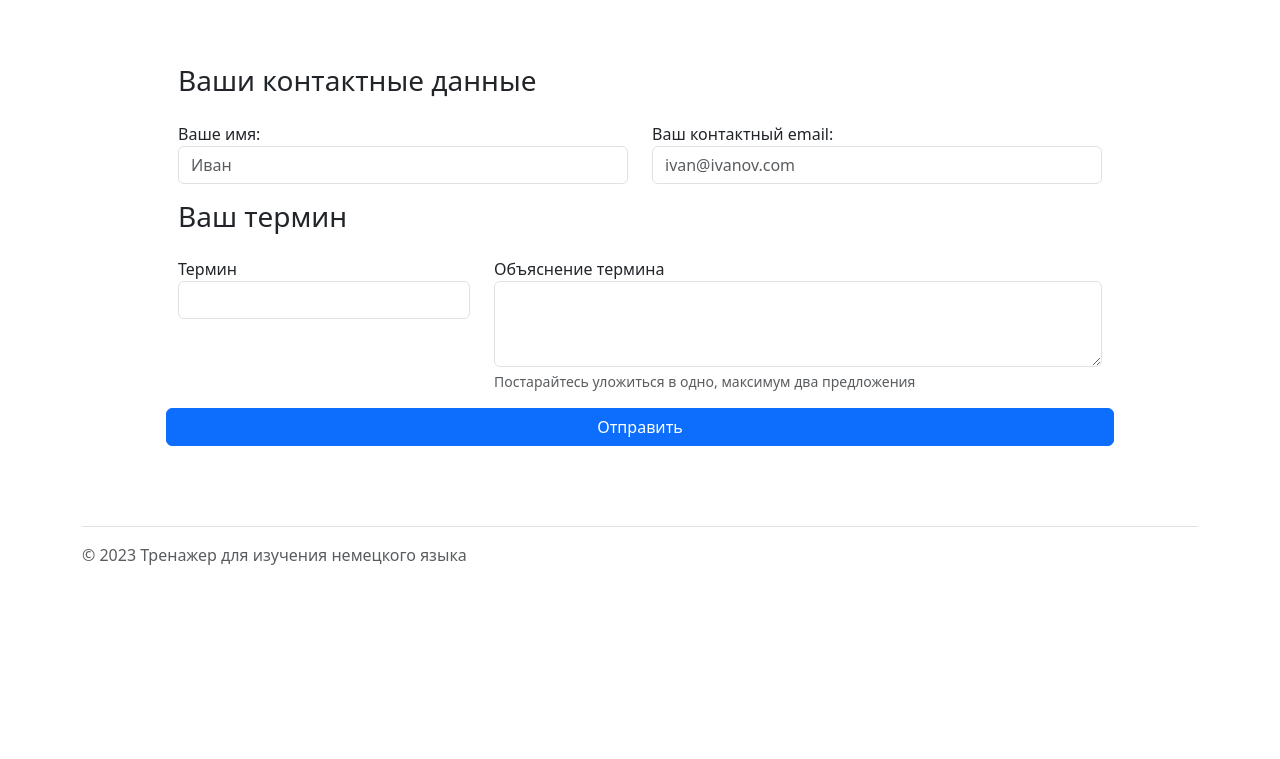
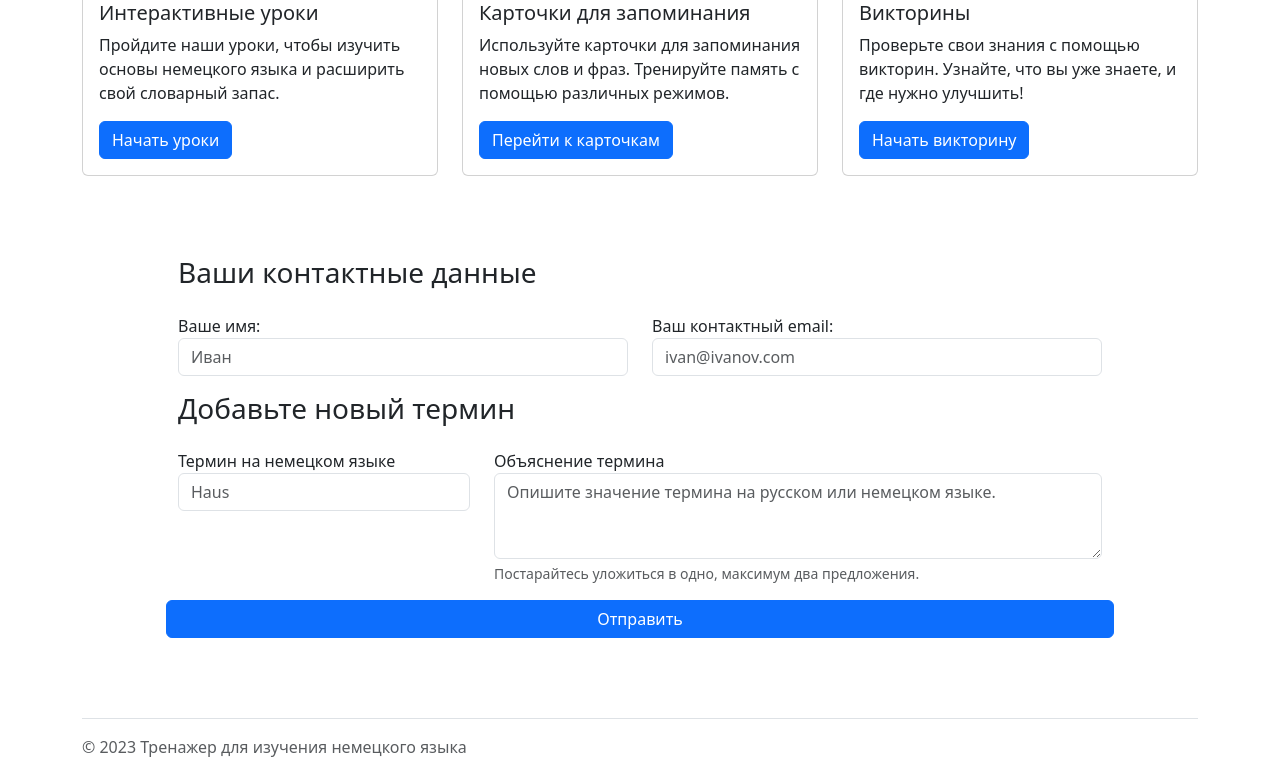
Before and after one commit to juliacuper/proj_german, a Django app: page /add-term/ in a window 1280 px wide. Shown: the part 1055-1814 px from the top of the page. Before the commit the page ends 1620 px from the top, so only its background shows below. Run offline with Django 4.2, Linux system fonts and the light colour scheme; some libraries are stand-ins or nearby versions.

Commit message:
german_term_add.html

```diff
--- a/templates/term_add.html
+++ b/templates/term_add.html
@@ -1,15 +1,14 @@
 {% extends "base_page.html" %}
 
 {% block page-title %}
-Добавить термин
+Добавить новый термин для изучения немецкого языка
 {% endblock %}
 
 {% block page-lead %}
 Когда вы нажмёте на кнопку &laquo;Отправить&raquo;, веб-приложению отправится POST-запрос.
-При этом в полях <span class="fst-italic">Имя</span> и <span class="fst-italic">Email</span> есть атрибут
-<code>value required</code>, который подсказывает пользователю о необходимости заполнения — это свойство Bootstrap.
+Поля <span class="fst-italic">Имя</span> и <span class="fst-italic">Email</span> обязательны для заполнения, что обозначено атрибутом
+<code>required</code>. Это поможет нам связаться с вами в случае необходимости.
 {% endblock %}
-
 
 {% block content %}
 <div class="container-sm px-5 py-5" id="term-form">
@@ -20,25 +19,25 @@
         <div class="row px-5 py-2">
             <div class="col-md-6">
                 <label for="name">Ваше имя:</label>
-                <input type="text" class="form-control input-lg" name="name" id="name" placeholder="Иван" value required>
+                <input type="text" class="form-control input-lg" name="name" id="name" placeholder="Иван" required>
             </div>
             <div class="col-md-6">
                 <label for="email">Ваш контактный email:</label>
-                <input type="text" class="form-control input-lg" name="email" id="email" placeholder="ivan@ivanov.com" value required>
+                <input type="email" class="form-control input-lg" name="email" id="email" placeholder="ivan@ivanov.com" required>
             </div>
         </div>
         <div class="row px-5 py-2">
-            <h3>Ваш термин</h3>
+            <h3>Добавьте новый термин</h3>
         </div>
         <div class="row px-5 py-2">
             <div class="col-md-4">
-                <label for="new_term">Термин</label>
-                <input type="text" class="form-control input-lg" name="new_term" id="new_term">
+                <label for="new_term">Термин на немецком языке</label>
+                <input type="text" class="form-control input-lg" name="new_term" id="new_term" placeholder="Haus">
             </div>
             <div class="col-md-8">
                 <label for="new_definition">Объяснение термина</label>
-                <textarea type="text" class="form-control input-lg" name="new_definition" id="new_definition" aria-describedby="definition_note" rows="3"></textarea>
-                <div id="definition_note" class="form-text">Постарайтесь уложиться в одно, максимум два предложения</div>
+                <textarea class="form-control input-lg" name="new_definition" id="new_definition" aria-describedby="definition_note" rows="3" placeholder="Опишите значение термина на русском или немецком языке."></textarea>
+                <div id="definition_note" class="form-text">Постарайтесь уложиться в одно, максимум два предложения.</div>
             </div>
         </div>
         <div class="row px-5 py-2">
```
